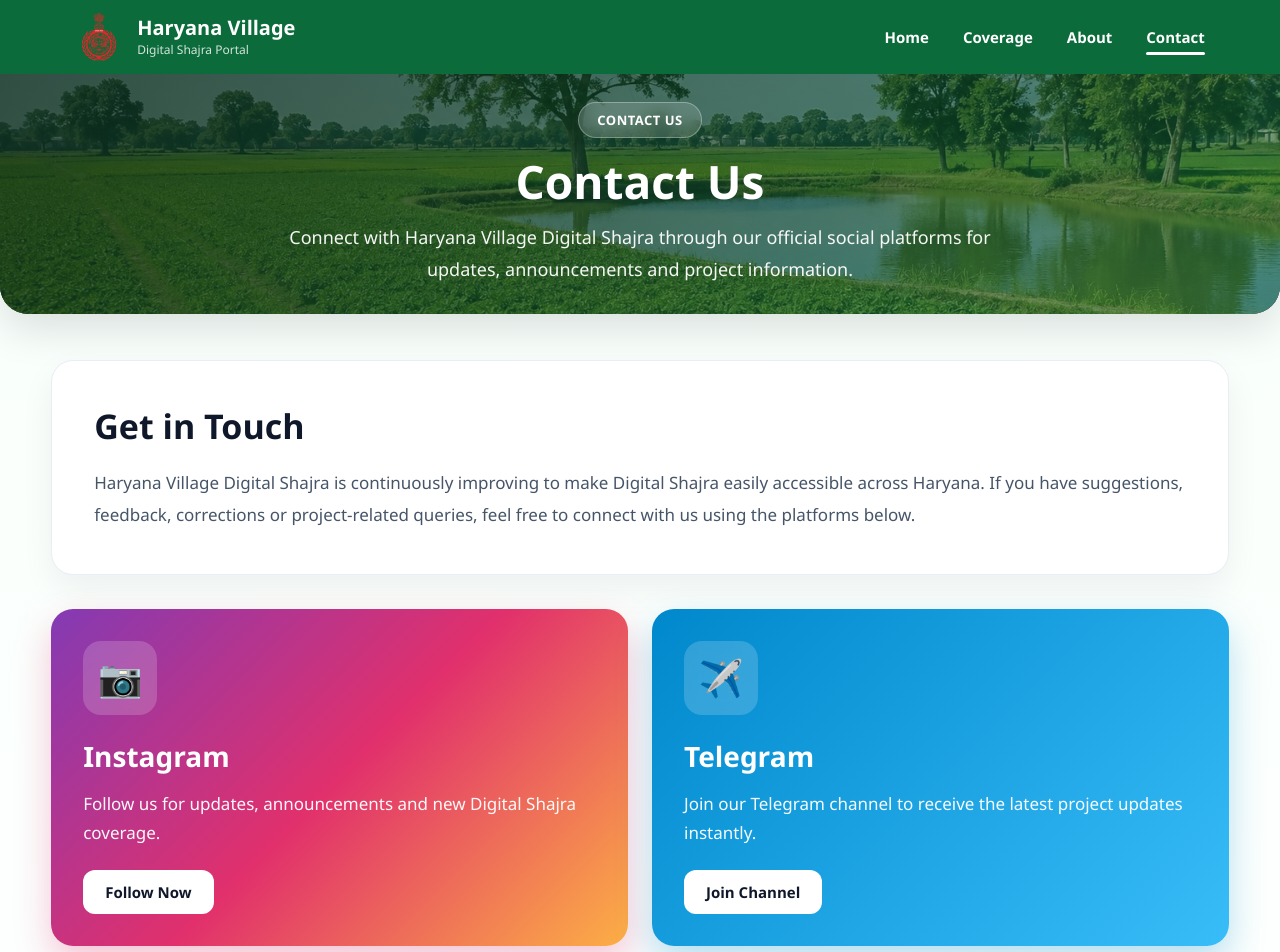
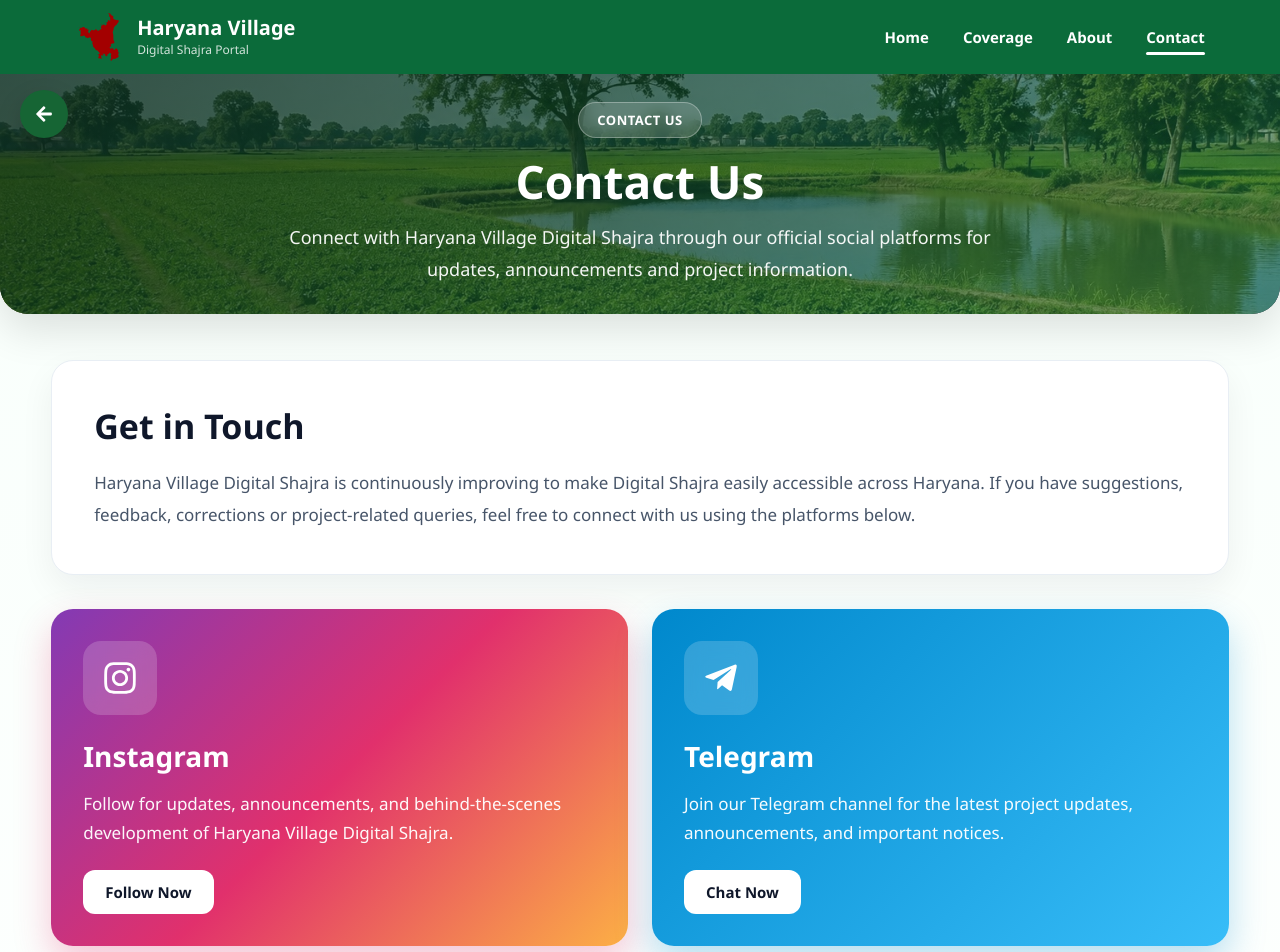
Before and after one commit to 28sharmaji1702-lgtm/haryana-village-digital-shajra, a React (Vite) app: page /contact in a window 1280 px wide. Shown: the top 952 px of the page. Built offline with nearby package versions, Linux system fonts and the light colour scheme.

Commit message:
Added global back button

```diff
--- /dev/null
+++ b/public/google41d4ec9bde15f14f.html
@@ -0,0 +1 @@
+google-site-verification: google41d4ec9bde15f14f.html
--- a/src/App.jsx
+++ b/src/App.jsx
@@ -8,12 +8,12 @@ import About from "./pages/About";
 import Contact from "./pages/Contact";
 import Coverage from "./pages/Coverage";
 import NotFound from "./pages/NotFound";
-
+import BackButton from "./components/BackButton";
 function App() {
   return (
     <>
       <ScrollToTop />
-
+ <BackButton />
       <Routes>
         <Route
           path="/"
--- /dev/null
+++ b/src/components/BackButton.jsx
@@ -0,0 +1,30 @@
+import { FaArrowLeft } from "react-icons/fa";
+import { useLocation, useNavigate } from "react-router-dom";
+
+import "../styles/BackButton.css";
+
+function BackButton() {
+
+    const navigate = useNavigate();
+    const location = useLocation();
+
+    if (location.pathname === "/") return null;
+
+    return (
+        <button
+            className="global-back-btn"
+            onClick={() => {
+                if (window.history.length > 1) {
+                    navigate(-1);
+                } else {
+                    navigate("/");
+                }
+            }}
+        >
+            <FaArrowLeft />
+        </button>
+    );
+
+}
+
+export default BackButton;
--- a/src/pages/Contact.jsx
+++ b/src/pages/Contact.jsx
@@ -1,3 +1,4 @@
+import { FaInstagram, FaTelegramPlane } from "react-icons/fa";
 import Header from "../components/Header";
 import Footer from "../components/Footer";
 
@@ -90,83 +91,53 @@ function Contact() {
                     <section className="social-grid">
 
                         <a
-
-                            href="https://instagram.com/"
-
+    href="https://instagram.com/vishnu__patwari"
     target="_blank"
-
     rel="noopener noreferrer"
-
     className="social-card instagram"
-
 >
-
     <div className="social-icon">
-
-                                📷
-
+        <FaInstagram />
     </div>
 
     <h3>
-
         Instagram
-
     </h3>
 
     <p>
-
-                                Follow us for updates,
-                                announcements and new
-                                Digital Shajra coverage.
-
+        Follow for updates, announcements,
+        and behind-the-scenes development
+        of Haryana Village Digital Shajra.
     </p>
 
     <span>
-
         Follow Now
-
     </span>
-
 </a>
 
 <a
-
-                            href="https://t.me/"
-
+    href="https://t.me/patwari8120"
     target="_blank"
-
     rel="noopener noreferrer"
-
     className="social-card telegram"
-
 >
-
     <div className="social-icon">
-
-                                ✈️
-
+        <FaTelegramPlane />
     </div>
 
     <h3>
-
         Telegram
-
     </h3>
 
     <p>
-
         Join our Telegram channel
-                                to receive the latest
-                                project updates instantly.
-
+        for the latest project updates,
+        announcements, and important notices.
     </p>
 
     <span>
-
-                                Join Channel
-
+        Chat Now
     </span>
-
 </a>
 
                     </section>
--- /dev/null
+++ b/src/styles/BackButton.css
@@ -0,0 +1,64 @@
+.global-back-btn{
+
+    position:fixed;
+
+    top:90px;
+
+    left:20px;
+
+    width:48px;
+
+    height:48px;
+
+    border:none;
+
+    border-radius:50%;
+
+    background:#166534;
+
+    color:#fff;
+
+    display:flex;
+
+    align-items:center;
+
+    justify-content:center;
+
+    cursor:pointer;
+
+    box-shadow:0 10px 25px rgba(0,0,0,.18);
+
+    z-index:9999;
+
+    transition:.25s;
+}
+
+.global-back-btn:hover{
+
+    transform:translateY(-2px);
+
+    background:#14532d;
+
+}
+
+.global-back-btn svg{
+
+    font-size:18px;
+
+}
+
+@media(max-width:768px){
+
+    .global-back-btn{
+
+        top:80px;
+
+        left:14px;
+
+        width:42px;
+
+        height:42px;
+
+    }
+
+}
```
Also changed, not shown: src/assets/haryana-logo.svg. Lines whose indentation alone changed are shown as unchanged.
